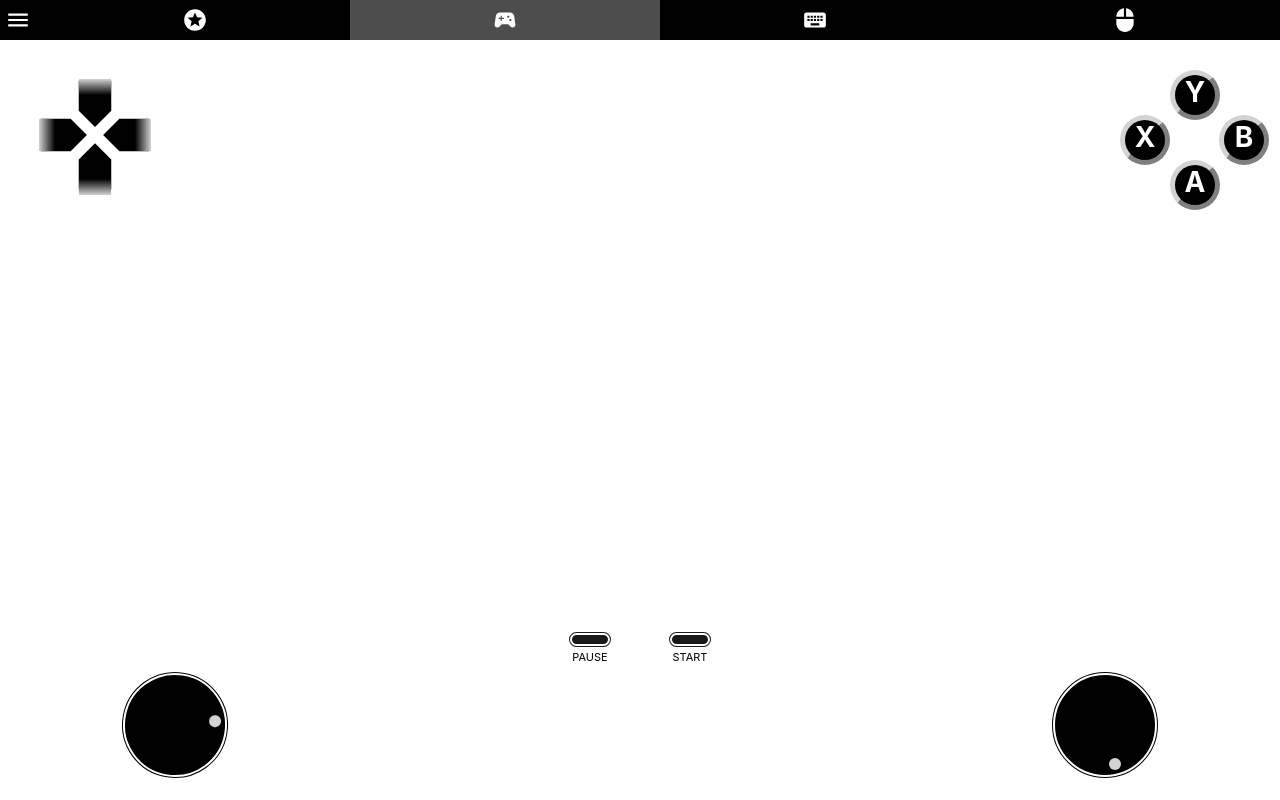
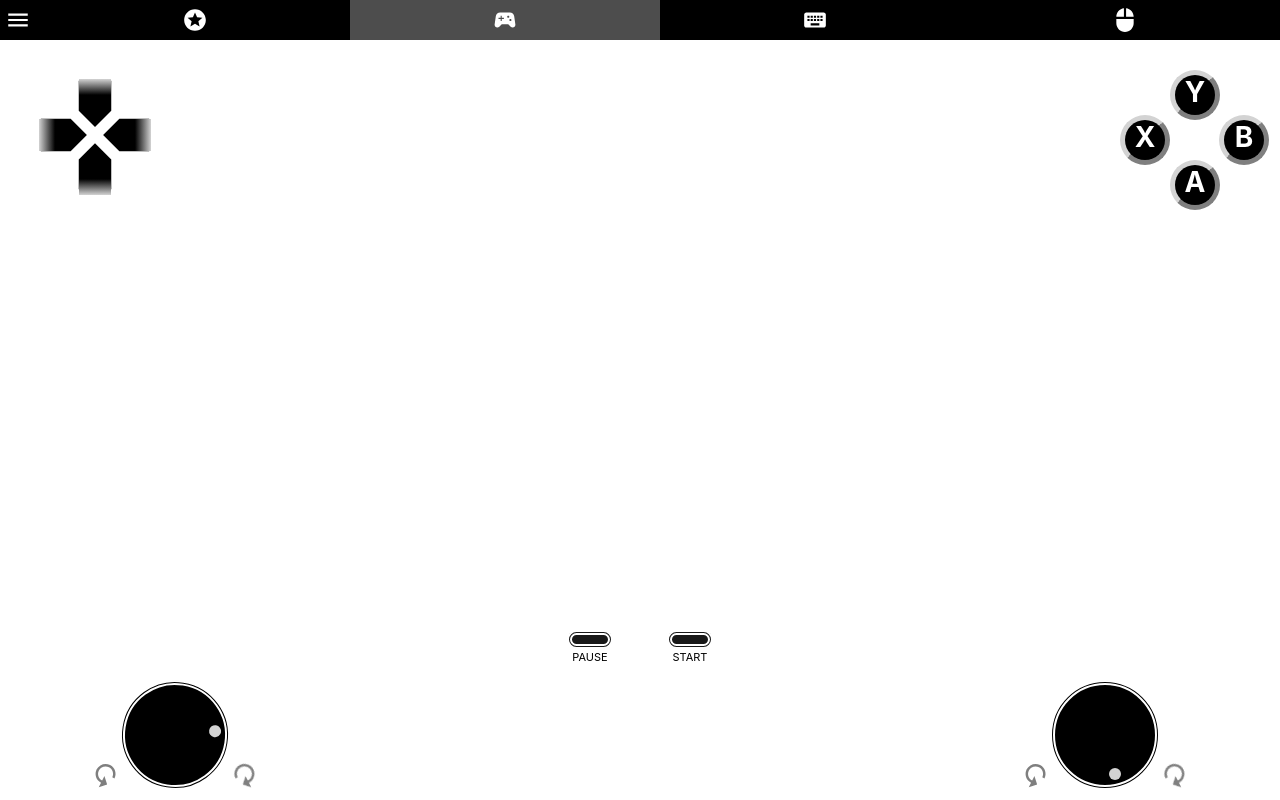
Before and after one commit to codotronix/pcr-mc, a React (Create React App) app: page /#/gamepad in a window 1280 px wide. Built offline with nearby package versions, Linux system fonts and the light colour scheme.

Commit message:
rotate helper buttons added as rotation works perfect on in one direction

```diff
--- a/src/components/page-modules/gamepad/Gamepad.js
+++ b/src/components/page-modules/gamepad/Gamepad.js
@@ -4,19 +4,47 @@ import { makeStyles } from '@material-ui/core'
 import _ from 'lodash'
 // import axios from 'axios'
 // import { getRoot } from '../../../utils/config'
-import { getDegCos } from './trigon'
-import GamesIcon from '@material-ui/icons/Games';
+import { getDegCos, isNegativeAngle, getDegTan } from './trigon'
+import GamesIcon from '@material-ui/icons/Games'
+import RotateIcon from '@material-ui/icons/Replay'
 // const ROOT = getRoot()
 
 const useStyles = makeStyles({
+    wheelSet: {
+        position: 'absolute',
+        bottom: 10,
+        '&.left': {
+            left: 120
+        },
+        '&.right': {
+            right: 120
+        },
+        '& .rotate': {
+            position: 'absolute',
+            bottom: 0,
+            fontSize: 30,
+            opacity: .5,
+            '&:active': {
+                opacity: .9
+            },
+            '&.left': {
+                left: -30,
+                transform: 'rotateZ(207deg)'
+            },
+            '&.right': {
+                right: -30,
+                transform: 'rotateY(180deg) rotateZ(207deg)'
+            }
+        }
+    },
     wheel: {
         background: '#000',
         border: '5px double #fff',
         height: 100,
         width: 100,
         borderRadius: '50%',
-        position: 'absolute',
-        bottom: 20,
+        // position: 'absolute',
+        // bottom: 20,
         transformOrigin: 'center',
         transform: 'rotate(0deg)',
         '&::after': {
@@ -31,10 +59,10 @@ const useStyles = makeStyles({
             background: 'lightgray'
         },
         '&.left': {
-            left: 120
+            // left: 120
         },
         '&.right': {
-            right: 120
+            // right: 120
         }
     },
     directionBtns: {
@@ -207,11 +235,15 @@ const Gamepad = props => {
         const pp = { ...prevMousePos[wID] }     // pp = prev-point
 
         let degree = getDegCos(mp, pp, cp)
+        // let degree = Math.abs(getDegTan(mp, pp, cp))
 
         if(!isNaN(degree)){
-            // let dir = 1
+            // But we need the direction
+            degree = isNegativeAngle(mp, pp, cp) ? (-1)*degree : degree
+
             if (wID === 'w1') {
-                setW1Deg(w1Deg + degree)
+                // if(pp.x === mp.x || pp.y === mp.y || cp.x === mp.x || cp.y === mp.y) return
+                setW1Deg(w1Deg - degree)
             }
             else if(wID === 'w2') {
                 setW2Deg(w2Deg - degree)
@@ -233,22 +265,31 @@ const Gamepad = props => {
     return (
         <div>
             {/* THIS IS WHEEL 1 on LEFT */}
-            <div className={clsx(classes.wheel, 'left')}
+            <div className={clsx(classes.wheelSet, 'left')}>
+                <RotateIcon className='rotate left'/>
+                <div className={clsx(classes.wheel)}
                     ref={w1}
                     onTouchStart={e => setMousePrev(e, 'w1')}
                     onTouchEnd={e => unsetMousePrev(e, 'w1')}
                     onTouchMove={e => trackMouse(e, 'w1')}
                     style={{transform: `rotate(${w1Deg}deg)`}}
                 ></div>
+                <RotateIcon className='rotate right'/>
+            </div>
+
 
             {/* THIS IS WHEEL 2 on RIGHT */}
-            <div className={clsx(classes.wheel, 'right')}
+            <div className={clsx(classes.wheelSet, 'right')}>
+                <RotateIcon className='rotate left'/>
+                <div className={clsx(classes.wheel)}
                     ref={w2}
                     onTouchStart={e => setMousePrev(e, 'w2')}
                     onTouchEnd={e => unsetMousePrev(e, 'w2')}
                     onTouchMove={e => trackMouse(e, 'w2')}
                     style={{transform: `rotate(${w2Deg}deg)`}}
                 ></div>
+                <RotateIcon className='rotate right'/>
+            </div>
 
             {/* THE LEFT DIRECTION BUTTONS */}
             <div className={classes.directionBtns}>
--- a/src/components/page-modules/gamepad/trigon.js
+++ b/src/components/page-modules/gamepad/trigon.js
@@ -45,3 +45,67 @@ export const getDegTan = (mp, pp, cp) => {
     let theta = Math.atan( (m2-m1) / (1 - m1*m2))
     return (theta * 180) / Math.PI
 }
+
+/**
+ * It will take 3 points and returns whether the created angle is Negative.
+ * An angle is said to be positive if it is made in counter-clockwise
+ * And angle is negative if it moves clockwise (Refer to basic angles in Trigonometry)
+ * So, according to Trigonometry,
+ * Clockwise = Negative
+ * CounterClockwise = Positive
+ * Link: https://www.cliffsnotes.com/study-guides/trigonometry/trigonometric-functions/angles
+ *
+ * Here the two lines are made by Origin-Point1 (line1) and Origin-Point2 (line2)
+ * And our desired angle (vector) is made going in the direction from line1 to line2
+ *
+ * To deduce the angle is clockwise or anti-clockwise,
+ * Let's break down our calculation in 4 halves
+ *
+ * Top Half (1st and 2nd Quadrant)
+ * i.e. both y1 and y2 are < y0
+ * here, if x2 < x1 then CounterClockwise, else Clockwise
+ *
+ * Bottom Half (3rd and 4th Quadrant)
+ * i.e. both y1 and y2 are < y0
+ * here, if x2 > x1 then Clockwise, else CounterClockwise
+ *
+ * Left Half (2nd and 3rd Quadrant)
+ * i.e. both x1, x2 has to be less than x0
+ * here, if y2 < y1 then Clockwise, else CounterClockwise
+ *
+ * Right Half (1st and 4th Quadrant)
+ * i.e. both x1, x2 has to be greater than x0
+ * here, if y2 < y1 then CounterClockwise, else Clockwise
+ *
+ * @param {{x: number, y: number}} o | Origin {x, y}
+ * @param {{x: number, y: number}} p1 | Point 1 {x,y}
+ * @param {{x: number, y: number}} p2 | Point 2 {x,y}
+ * @returns {Boolean}
+ */
+export const isNegativeAngle = (o, p1, p2) => {
+    let isClockwise = true  // just an initial assumption. [Clockwise = Negative Angle]
+
+    // Now I will try to implement the logic I have written above :P
+
+    //Top Half Calculation
+    if(p1.y <= o.y && p2.y <= o.y) {
+        if(p2.x < p1.x) isClockwise = false // i.e. CounterClockwise
+    }
+
+    //Bottom Half Calculation
+    else if(p1.y >= o.y && p2.y >= o.y) {
+        if(p2.x > p1.x) isClockwise = false // i.e. CounterClockwise
+    }
+
+    //Left Half Calculation
+    else if(p1.x <= o.x && p2.x <= o.x) {
+        if(p2.y > p1.y) isClockwise = false // i.e. CounterClockwise
+    }
+
+    //Right Half Calculation
+    else if(p1.x >= o.y && p2.x >= o.y) {
+        if(p2.y < p1.y) isClockwise = false // i.e. CounterClockwise
+    }
+
+    return isClockwise
+}
```
Also changed, not shown: 1 other file (tests, documents, lock files or other folders). Lines whose indentation alone changed are shown as unchanged.
